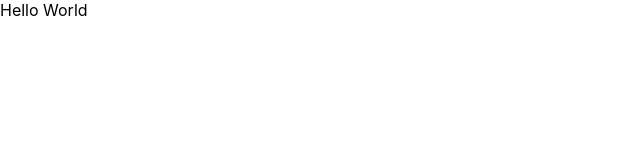
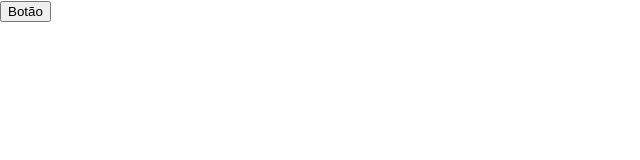
Before and after one commit to mv23c/alura_studies, a React (Create React App) app in the folder alura-studies/: page / in a window 1280 px wide. Shown: the top 160 px of the page, without its empty margins (0-640 px from the left). Built offline with nearby package versions, Linux system fonts and the light colour scheme; the HTML template or start-up script is replaced by a standard one.

Commit message:
Algumas alterações e criação do primeiro componente Button.

```diff
--- a/alura-studies/public/index.html
+++ b/alura-studies/public/index.html
@@ -10,34 +10,11 @@
       content="Web site created using create-react-app"
     />
     <link rel="apple-touch-icon" href="%PUBLIC_URL%/logo192.png" />
-    <!--
-      manifest.json provides metadata used when your web app is installed on a
-      user's mobile device or desktop. See https://developers.google.com/web/fundamentals/web-app-manifest/
-    -->
     <link rel="manifest" href="%PUBLIC_URL%/manifest.json" />
-    <!--
-      Notice the use of %PUBLIC_URL% in the tags above.
-      It will be replaced with the URL of the `public` folder during the build.
-      Only files inside the `public` folder can be referenced from the HTML.
-
-      Unlike "/favicon.ico" or "favicon.ico", "%PUBLIC_URL%/favicon.ico" will
-      work correctly both with client-side routing and a non-root public URL.
-      Learn how to configure a non-root public URL by running `npm run build`.
-    -->
-    <title>React App</title>
+    <title>Alura Studies</title>
   </head>
   <body>
     <noscript>You need to enable JavaScript to run this app.</noscript>
     <div id="root"></div>
-    <!--
-      This HTML file is a template.
-      If you open it directly in the browser, you will see an empty page.
-
-      You can add webfonts, meta tags, or analytics to this file.
-      The build step will place the bundled scripts into the <body> tag.
-
-      To begin the development, run `npm start` or `yarn start`.
-      To create a production bundle, use `npm run build` or `yarn build`.
-    -->
   </body>
 </html>
--- a/alura-studies/src/App.tsx
+++ b/alura-studies/src/App.tsx
@@ -1,9 +1,10 @@
 import React from 'react';
+import Button from './components/Button';
 
 function App() {
   return (
     <div className="App">
-      Hello World
+      <Button />
     </div>
   );
 }
--- /dev/null
+++ b/alura-studies/src/components/Button/index.tsx
@@ -0,0 +1,11 @@
+import React from 'react';
+
+class Button extends React.Component {
+    render() {
+       return (
+        <button>Botão</button>
+       )
+    }
+ }
+
+ export default Button;
```
Also changed, not shown: 1 other file (tests, documents, lock files or other folders).
